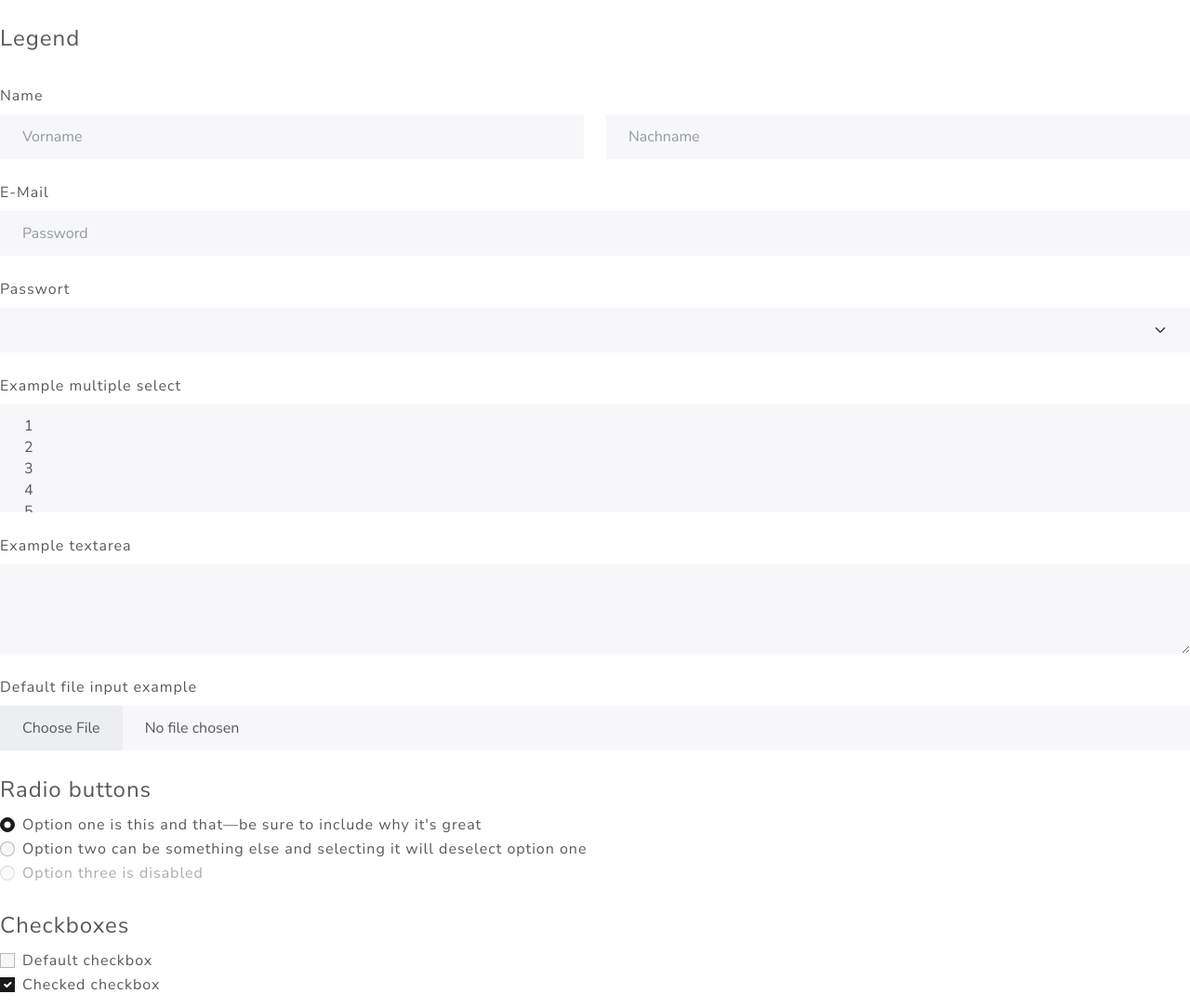
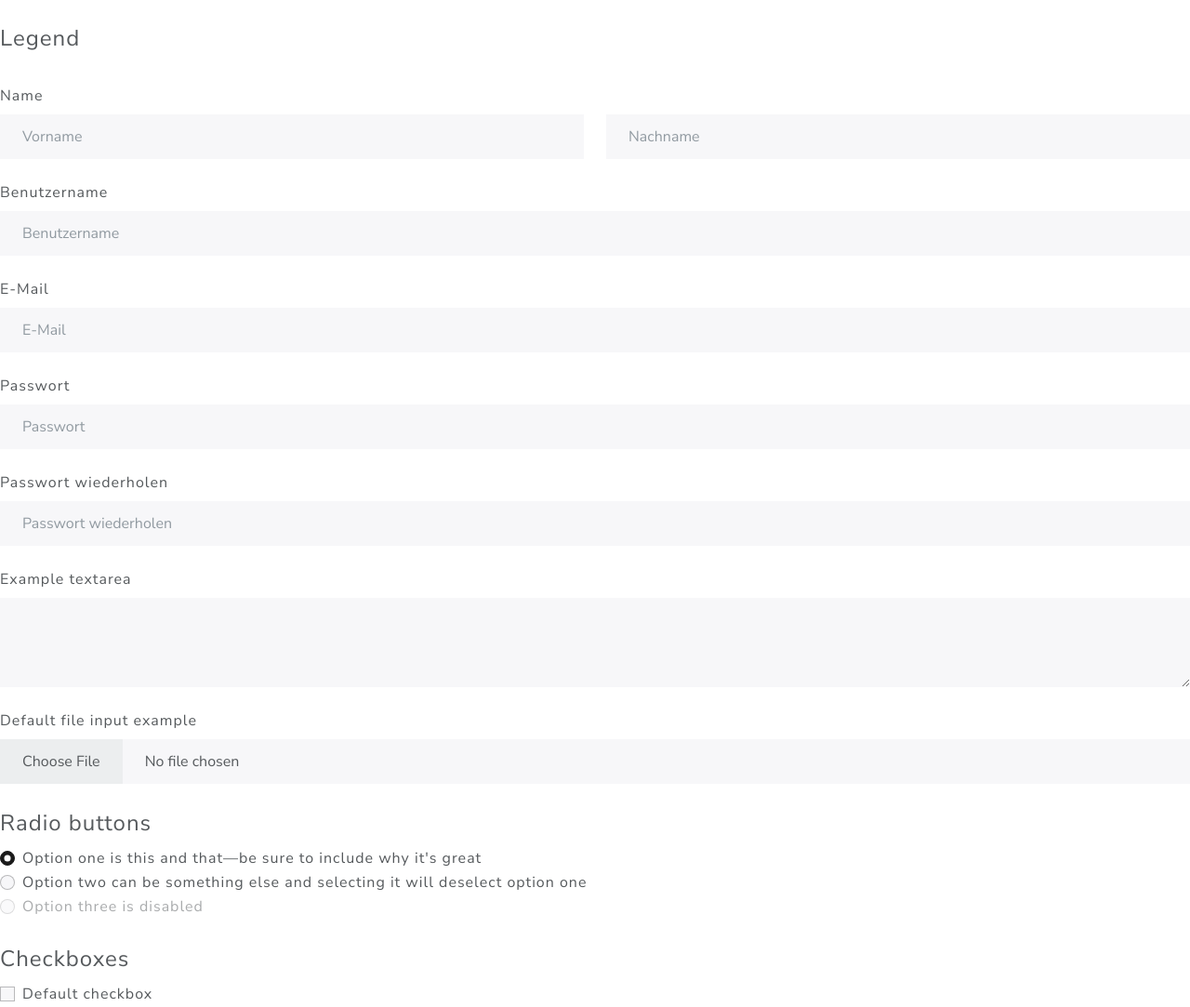
Before and after one commit to timstallinger/bank-website, a Django app: template megagutebank/templates/register.html in a window 1280 px wide. Shown: the part 249-1332 px from the top of the page at 93% size. Run offline with Django 4.2, Linux system fonts and the light colour scheme; the template is opened without the code that fills it, so the values that code supplies are empty; parts of the project's set-up code (start-up, migrations or seed data) failed here and were passed over; some libraries are stand-ins or nearby versions.

Commit message:
register.html

```diff
--- a/megagutebank/templates/register.html
+++ b/megagutebank/templates/register.html
@@ -12,7 +12,7 @@
         <fieldset>
           <legend>Legend</legend>
           <div class="row">
-            <label for="InputName" class="form-label mt-4">Name</label>
+            <label class="form-label mt-4">Name</label>
             <div class="col">
               <input type="text" class="form-control" placeholder="Vorname" id="firstname">
             </div>
@@ -21,24 +21,20 @@
             </div>
           </div>
           <div class="form-group">
+            <label for="Username" class="form-label mt-4">Benutzername</label>
+            <input type="email" class="form-control" id="Username" placeholder="Benutzername">
+          </div>
+          <div class="form-group">
             <label for="InputEmail" class="form-label mt-4">E-Mail</label>
-            <input type="password" class="form-control" id="exampleInputPassword1" placeholder="Password">
+            <input type="email" class="form-control" id="InputEmail" placeholder="E-Mail">
           </div>
           <div class="form-group">
             <label for="InputPassword" class="form-label mt-4">Passwort</label>
-            <select class="form-select" id="exampleSelect1">
-
-            </select>
+            <input type="password" class="form-control" id="InputPassword" placeholder="Passwort">
           </div>
           <div class="form-group">
-            <label for="exampleSelect2" class="form-label mt-4">Example multiple select</label>
-            <select multiple="" class="form-select" id="exampleSelect2">
-              <option>1</option>
-              <option>2</option>
-              <option>3</option>
-              <option>4</option>
-              <option>5</option>
-            </select>
+            <label for="InputPassword2" class="form-label mt-4">Passwort wiederholen</label>
+            <input type="password" class="form-control" id="InputPassword2" placeholder="Passwort wiederholen">
           </div>
           <div class="form-group">
             <label for="exampleTextarea" class="form-label mt-4">Example textarea</label>
```
